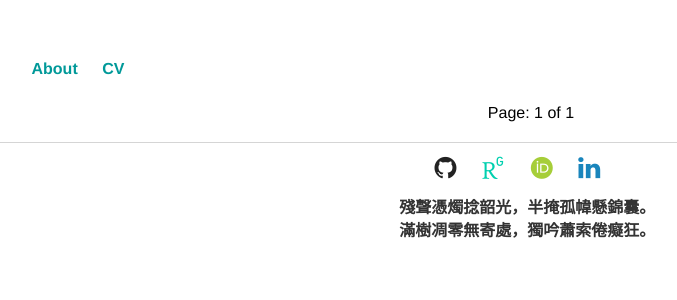
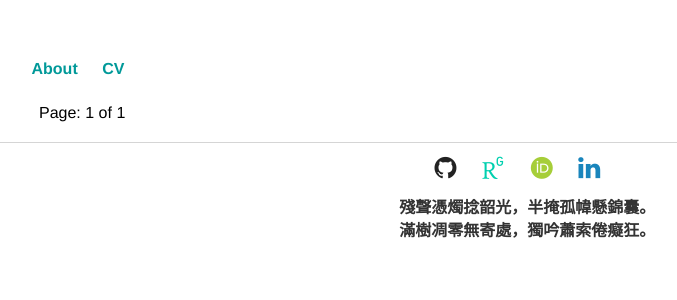
Before and after one commit to xin-huang/xin-huang.github.io, a Jekyll site: the page built from notes/index.html, in a window 1280 px wide. Shown: the top 300 px of the page, without its empty margins (129-806 px from the left). Built offline with Jekyll 4.4.1, drawn with Linux system fonts in a browser that asks for light colours; some web fonts are replaced; the list of posts is cut into pages by our own code; comment, search, counter and statistics services are not loaded.

Commit message:
20190223 Update css

```diff
--- a/_includes/map.html
+++ b/_includes/map.html
@@ -183,7 +183,7 @@
             d3.select(this)
                 .attr("fill", "gold");
             d3.select("#about").html(
-                "<div class=\"row\">" +
+                "<div class=\"row\" style=\"align-items: center; justify-content: center\">" +
                     "<div class=\"column\" style=\"width: 100%\">" +
                         "<img id=\"tooltip-img\" alt=\"Loading\" style=\"object-fit: contain; max-height: 200px\" src=" + d.img + ">" +
                     "</div>" +
--- a/css/main.css
+++ b/css/main.css
@@ -202,8 +202,8 @@ iframe
       flex-direction: row;
       flex-wrap: wrap;
       width: 100%;
-      align-items: center;
-      justify-content: center;
+      /* align-items: center;
+      justify-content: center; */
 }
 
 .column {
```
